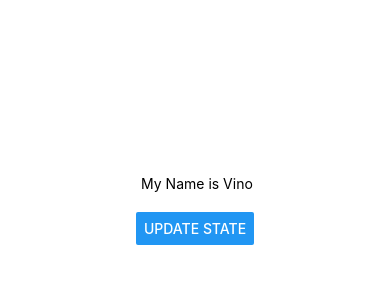
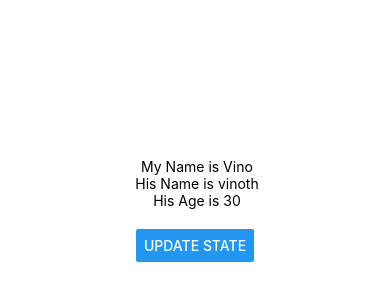
Before and after one commit to vinothsmart/reactnativetutorial, a React Native app: screen / in a window 390 px wide. Shown: the part 212-512 px from the top of the page. Built offline with nearby package versions, Linux system fonts and the light colour scheme.

Commit message:
onpress chnage text

```diff
--- a/App.js
+++ b/App.js
@@ -4,15 +4,18 @@ import { StyleSheet, Text, View, Button } from 'react-native';
 export default function App() {
 
   const [name, setName] = useState('Vino');
+  const [person, setPerson] = useState({ name: 'vinoth', age: 30 });
 
   const clickHandler = () => {
     setName('Kanna');
+    setPerson({name:'Alamelu', age: 25})
   }
 
   return (
     <View style={styles.container}>
       <Text> My Name is {name}</Text>
-      <Text></Text>
+      <Text> His Name is {person.name}</Text>
+      <Text> His Age is {person.age}</Text>
       <View style={styles.buttonContainer}>
         <Button title='update state' onPress={clickHandler} />
       </View>
```
